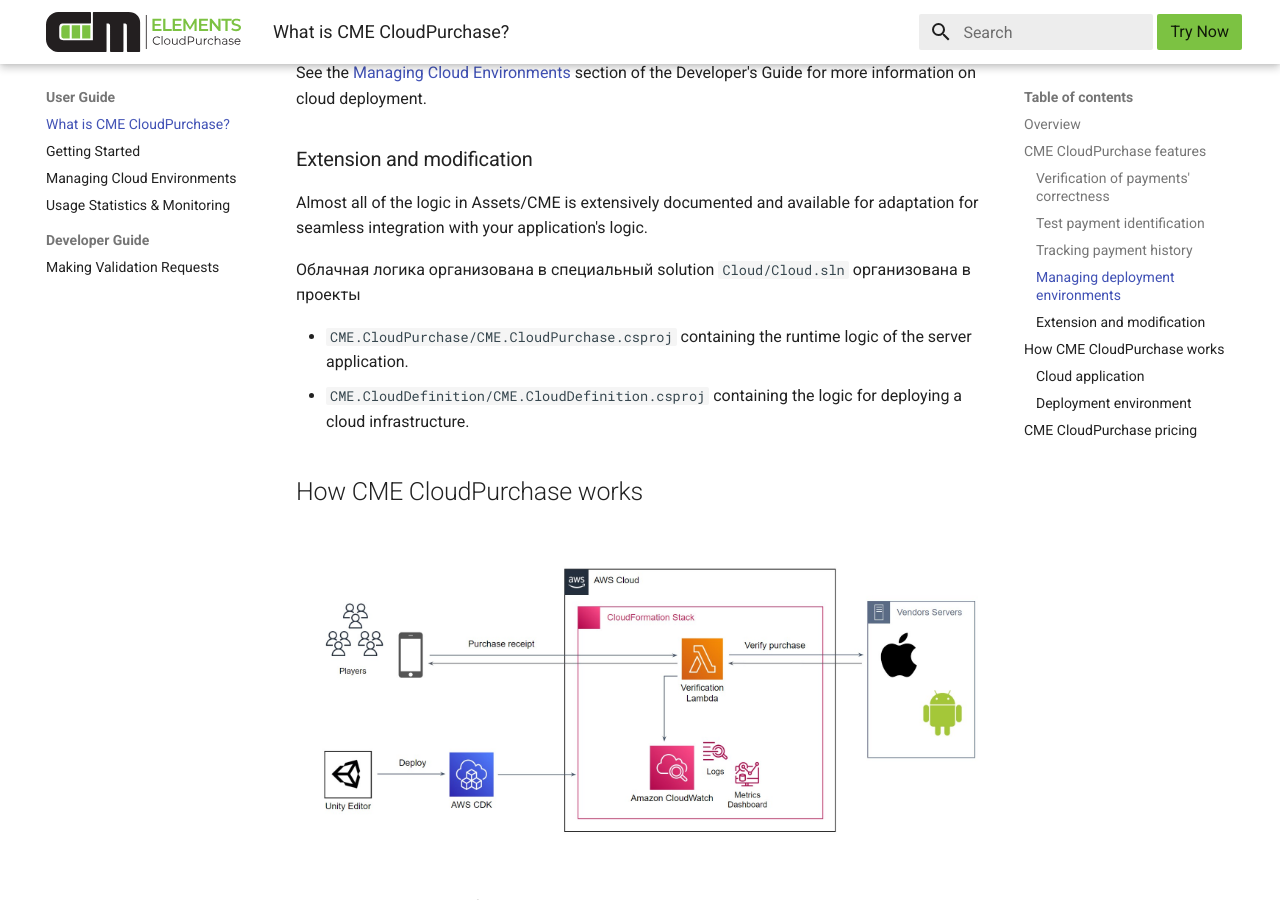
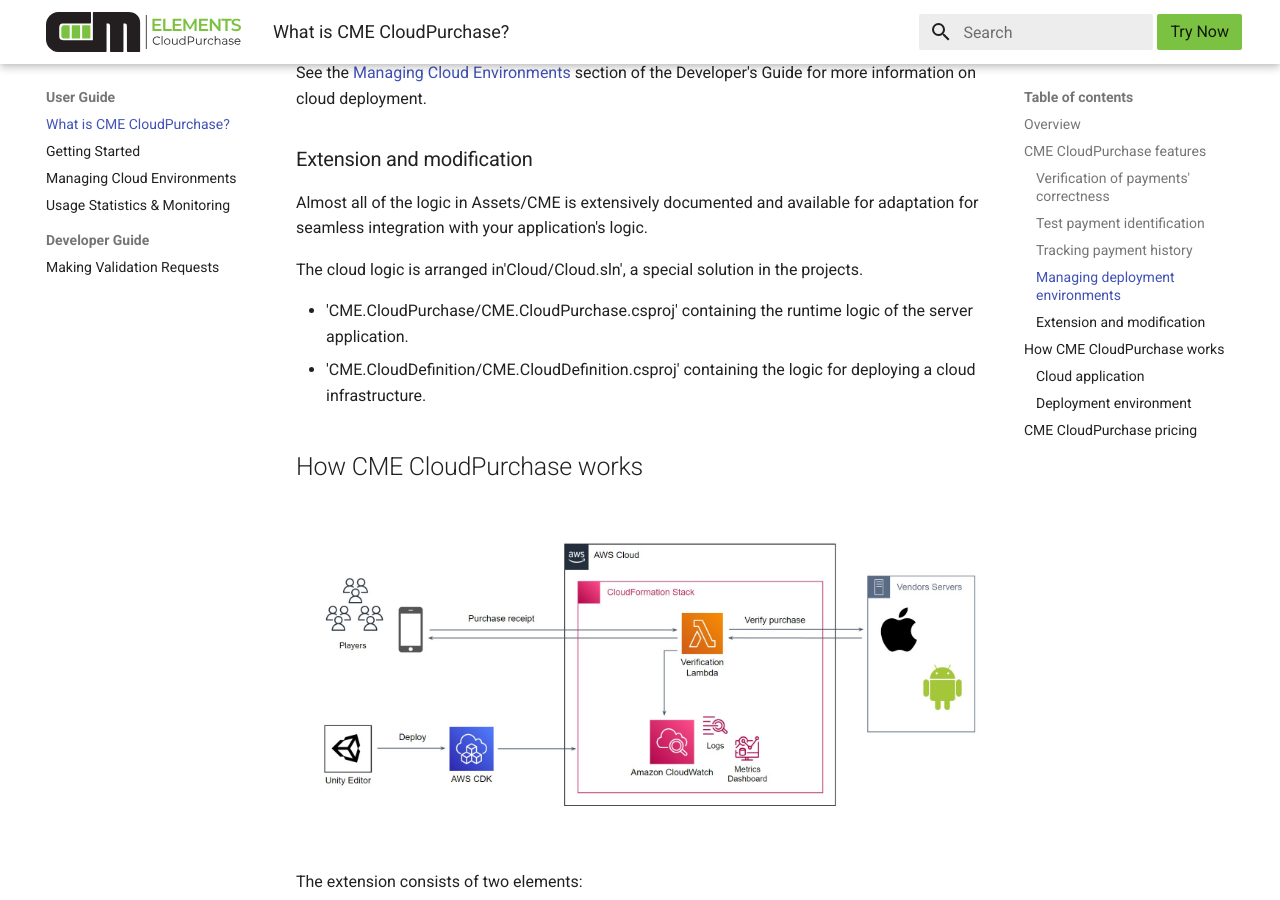
Before and after one commit to creative-mobile/CME.Documentation, an MkDocs documentation site: the page built from docs/index.md, in a window 1280 px wide and 900 px high, scrolled down 2013 px. Built offline with MkDocs 1.6.1 and Material for MkDocs 9.7.7, drawn with Linux system fonts in a browser that asks for light colours; comment, search, counter and statistics services are not loaded.

Commit message:
Update index.md

```diff
--- a/docs/index.md
+++ b/docs/index.md
@@ -56,10 +56,10 @@
 
 Almost all of the logic in Assets/CME is extensively documented and available for adaptation for seamless integration with your application's logic.
 
-Облачная логика организована в специальный solution `Cloud/Cloud.sln` организована в проекты
+The cloud logic is arranged in'Cloud/Cloud.sln', a special solution in the projects.
 
-- `CME.CloudPurchase/CME.CloudPurchase.csproj` containing the runtime logic of the server application.
-- `CME.CloudDefinition/CME.CloudDefinition.csproj` containing the logic for deploying a cloud infrastructure.
+- 'CME.CloudPurchase/CME.CloudPurchase.csproj' containing the runtime logic of the server application.
+- 'CME.CloudDefinition/CME.CloudDefinition.csproj' containing the logic for deploying a cloud infrastructure.
 
 ## <a id="how-it-works"></a> How CME CloudPurchase works
 
```
